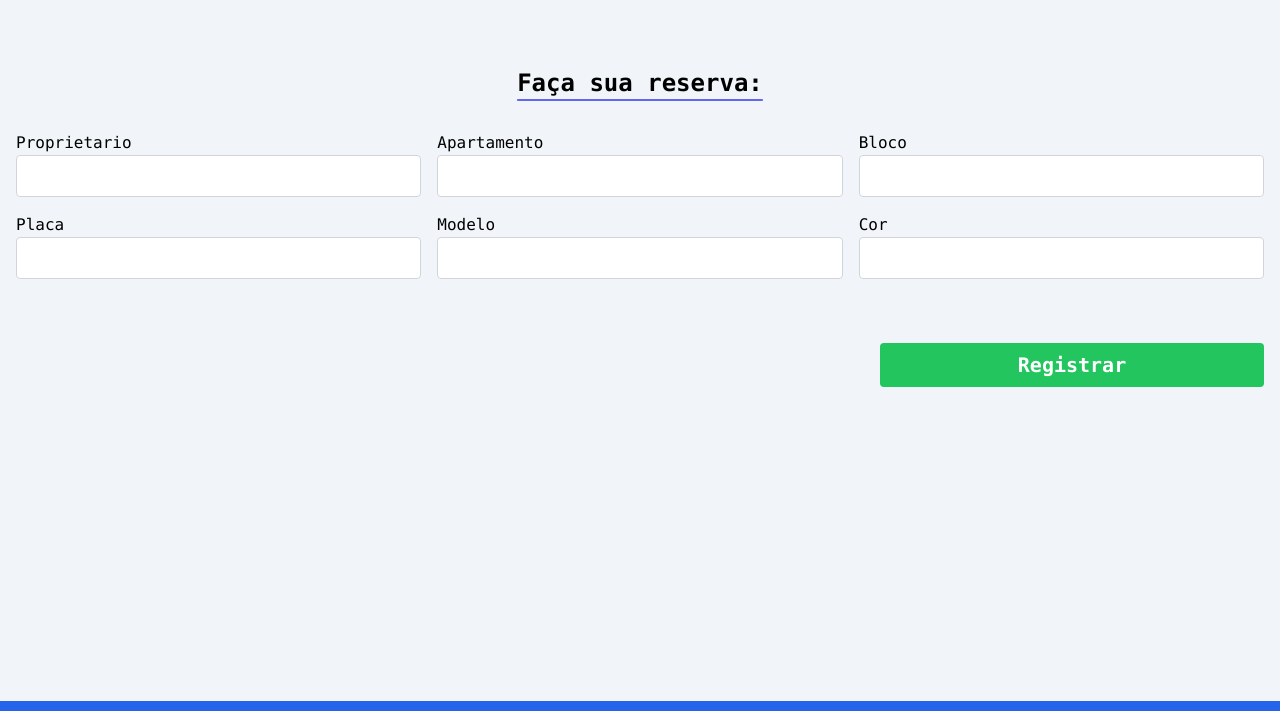
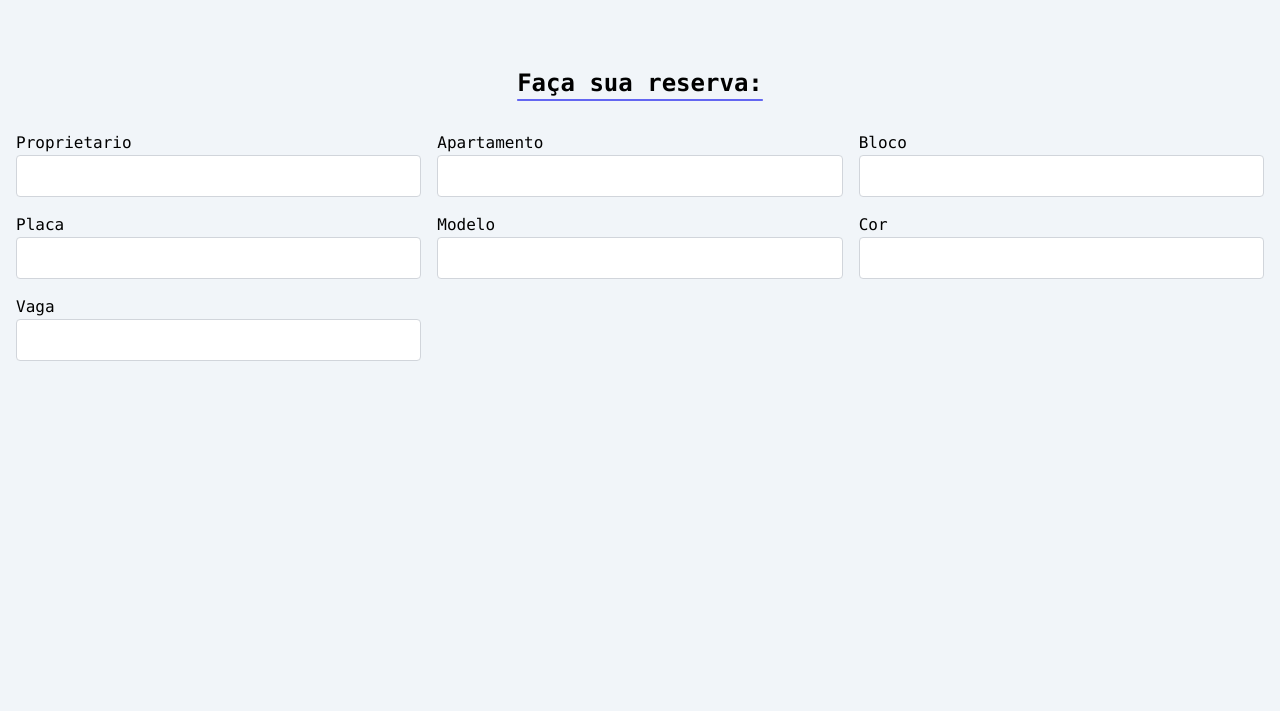
Before and after one commit to bentoluizv/senai_web_desafio1, a website built with Vite: page cadastro.html in a window 1280 px wide. Shown: the part 89-800 px from the top of the page. Built offline with nearby package versions, Linux system fonts and the light colour scheme.

Commit message:
add input for "vaga" in register form

```diff
--- a/cadastro.html
+++ b/cadastro.html
@@ -65,6 +65,14 @@
                             class="border border-gray-300 rounded py-2 px-4 focus:outline-none focus:ring-2 focus:ring-blue-500 focus:border-transparent"
                             type="text" name="veiculo-cor" id="veiculo-cor" required>
                     </div>
+                    <div class="flex flex-col">
+                        <label for="vaga">Vaga</label>
+                        <input
+                            class="border border-gray-300 rounded py-2 px-4 focus:outline-none focus:ring-2 focus:ring-blue-500 focus:border-transparent"
+                            type="text" name="vaga" id="vaga" required>
+                    </div>
+
+                </div>
     </div>
     <div class="flex mt-8 mb-4 lg:mt-16 justify-end">
         <button id="btn-submit"
```
Lines whose indentation alone changed are shown as unchanged.
